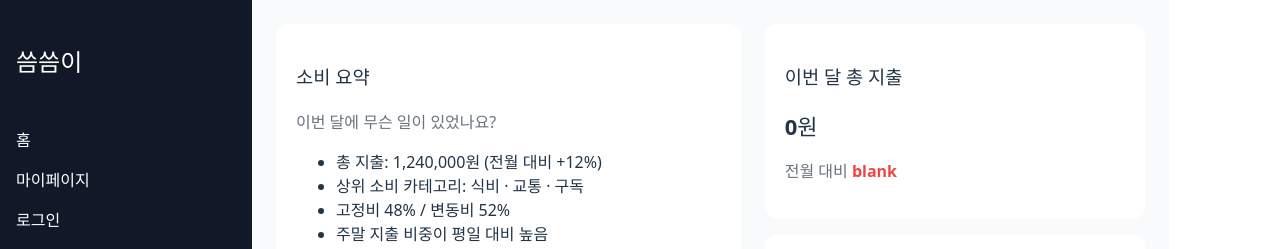
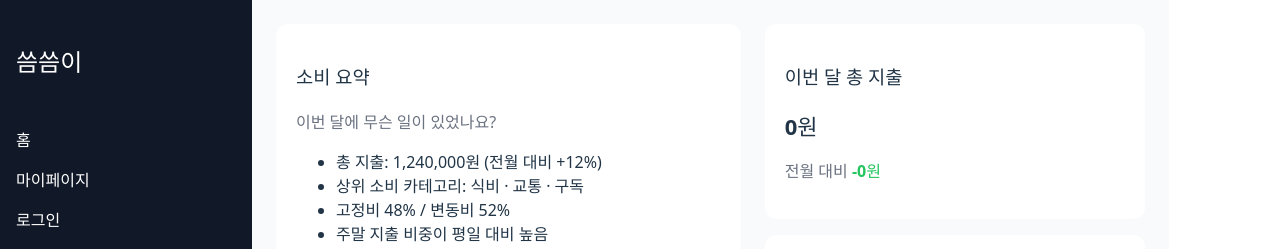
Before and after one commit to Sseumsseumi/sseumsseumi, a React app in the folder frontend/: page / in a window 1280 px wide. Shown: the top 249 px of the page. Built offline with nearby package versions, Linux system fonts and the light colour scheme; the HTML template or start-up script is replaced by a standard one.

Commit message:
[feat] : 전월 대비 지출 증감 금액 표시

```diff
--- a/frontend/src/components/dashboard/statics/MonthlyTotalSummary.tsx
+++ b/frontend/src/components/dashboard/statics/MonthlyTotalSummary.tsx
@@ -7,19 +7,40 @@ interface Props {
 const MonthlyTotalSummary = ({ transactions }: Props) => {
   const now = new Date();
   const currentYear = now.getFullYear();
-  const currentMonth = now.getMonth(); // 0-based
+  const currentMonth = now.getMonth();
 
-  const totalExpense = transactions
+  // 이번 달 지출
+  const currentMonthTotal = transactions
     .filter((tx) => {
       if (tx.type !== "OUT") return false;
-
-      const txDate = new Date(tx.date);
+      const date = new Date(tx.date);
       return (
-        txDate.getFullYear() === currentYear &&
-        txDate.getMonth() === currentMonth
+        date.getFullYear() === currentYear &&
+        date.getMonth() === currentMonth
       );
     })
     .reduce((sum, tx) => sum + tx.amount, 0);
+
+  // 전월
+  const prevMonthDate = new Date(currentYear, currentMonth - 1, 1);
+  const prevYear = prevMonthDate.getFullYear();
+  const prevMonth = prevMonthDate.getMonth();
+
+  const prevMonthTotal = transactions
+    .filter((tx) => {
+      if (tx.type !== "OUT") return false;
+      const date = new Date(tx.date);
+      return (
+        date.getFullYear() === prevYear &&
+        date.getMonth() === prevMonth
+      );
+    })
+    .reduce((sum, tx) => sum + tx.amount, 0);
+
+  // 지출 차이 금액
+  const diffAmount = currentMonthTotal - prevMonthTotal;
+
+  const isIncrease = diffAmount > 0;
 
   return (
     <section
@@ -38,11 +59,15 @@ const MonthlyTotalSummary = ({ transactions }: Props) => {
           margin: "12px 0",
         }}
       >
-        {totalExpense.toLocaleString()}원
+        {currentMonthTotal.toLocaleString()}원
       </p>
 
       <p style={{ color: "#6b7280" }}>
-        전월 대비 <strong style={{ color: "#ef4444" }}>blank</strong>
+        전월 대비{" "}
+        <strong style={{ color: isIncrease ? "#ef4444" : "#22c55e" }}>
+          {isIncrease ? "+" : "-"}
+          {Math.abs(diffAmount).toLocaleString()}원
+        </strong>
       </p>
     </section>
   );
```
